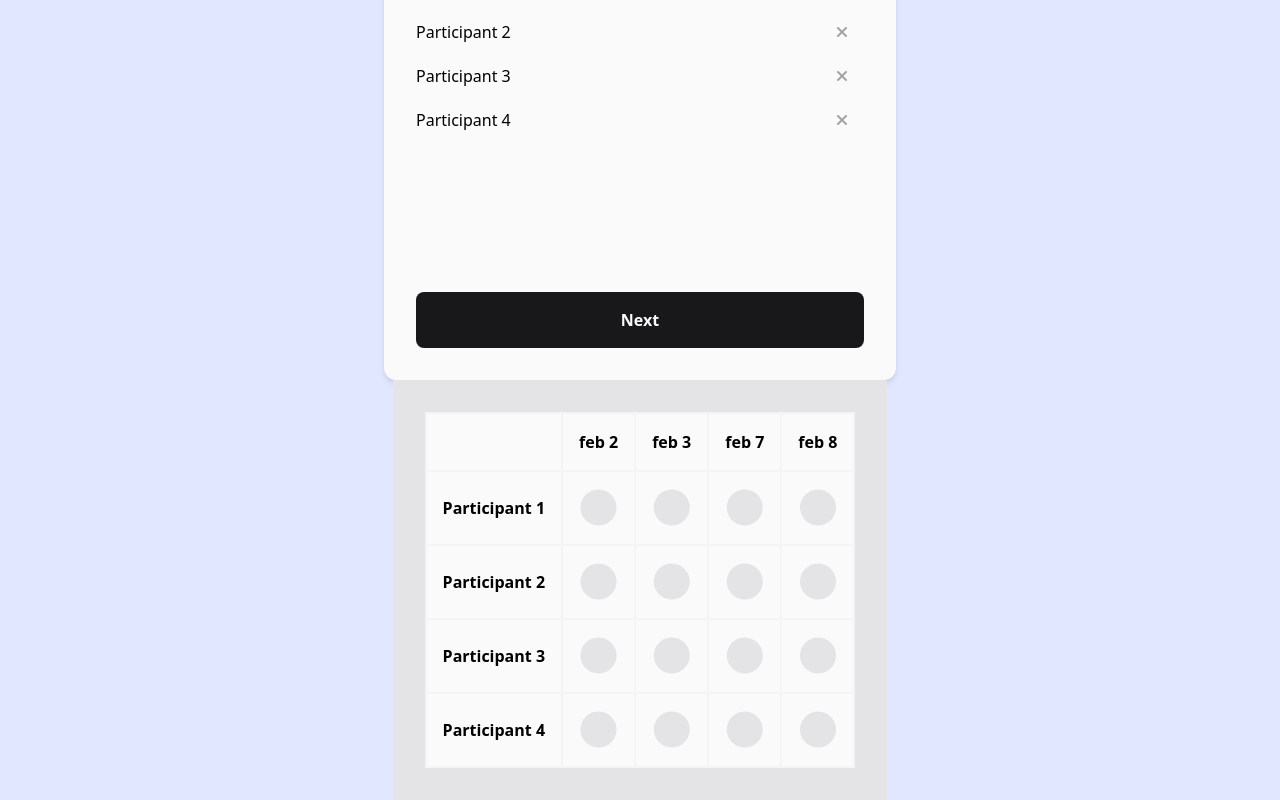
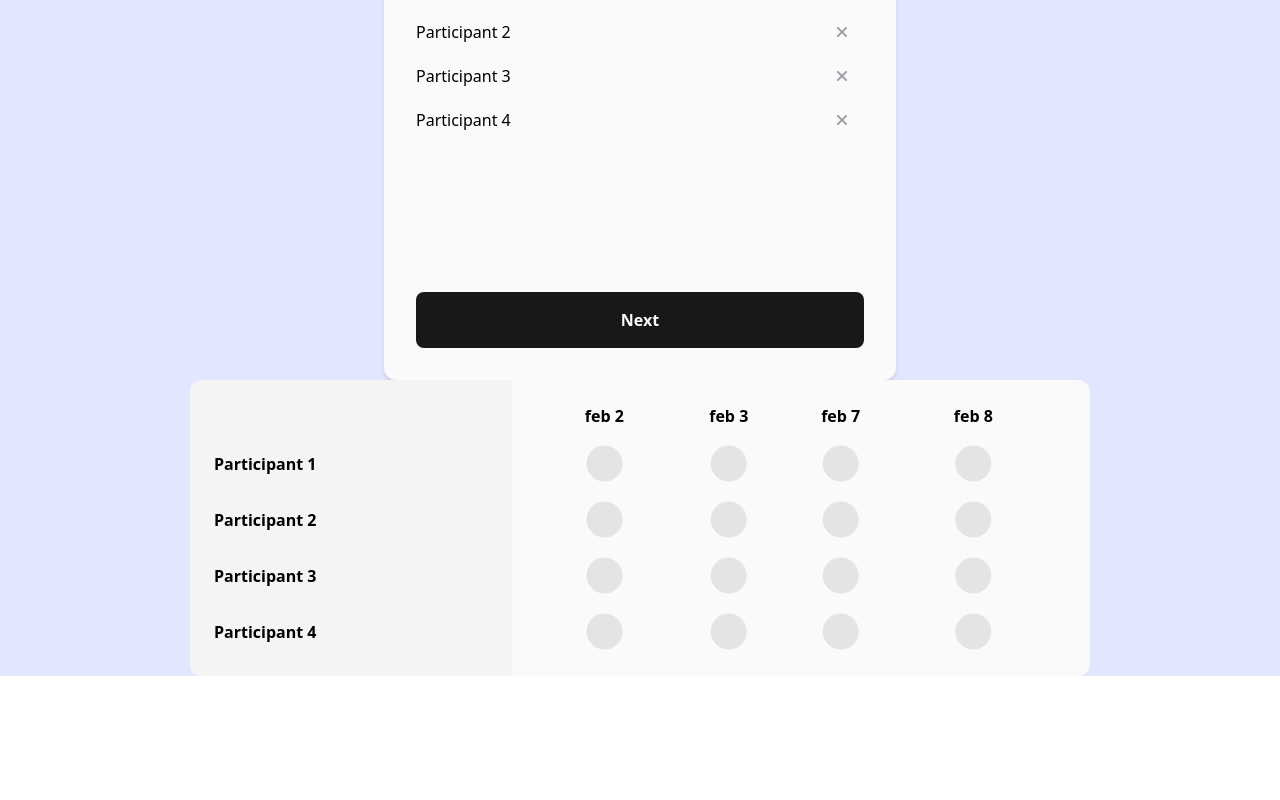
Before and after one commit to MMadlos/cronos-app, a React (Vite) app: page / in a window 1280 px wide. Shown: the part 678-1478 px from the top of the page. After the commit the page ends 1354 px from the top, so only its background shows below. Built offline with nearby package versions, Linux system fonts and the light colour scheme.

Commit message:
Add table styles

```diff
--- a/src/components/Table/Table.jsx
+++ b/src/components/Table/Table.jsx
@@ -48,8 +48,8 @@ export default function Table({ selectedDates, participants }) {
 	}
 
 	return (
-		<div className="bg-zinc-200 p-8">
-			<table id="table" className="w-fit bg-zinc-50">
+		<div className=": w-full overflow-x-auto  bg-zinc-200 md:max-w-[900px] md:rounded-xl">
+			<table id="table" className="w-full border-collapse bg-zinc-50 ">
 				<TableHead selectedDates={selectedDates} />
 				<TableBody
 					peopleList={participants}
--- a/src/index.css
+++ b/src/index.css
@@ -20,8 +20,36 @@
 		@apply min-h-[100dvh] max-w-[100dvw];
 	}
 
+	/* table {
+		@apply rounded-lg;
+	} */
+
 	th,
 	td {
-		@apply border-2  border-zinc-100 p-4;
+		@apply p-2;
+	}
+
+	tbody th,
+	thead th:first-of-type {
+		@apply sticky left-0 whitespace-nowrap bg-zinc-100 pl-6 pr-8 text-left;
+	}
+
+	thead th:last-of-type,
+	tbody tr td:last-of-type {
+		@apply pr-12;
+	}
+
+	thead th:nth-of-type(2),
+	tbody tr td:first-of-type {
+		@apply pl-8;
+	}
+
+	thead tr th {
+		@apply pt-6;
+	}
+
+	tbody tr:last-of-type th,
+	tbody tr:last-of-type td {
+		@apply pb-6;
 	}
 }
```
